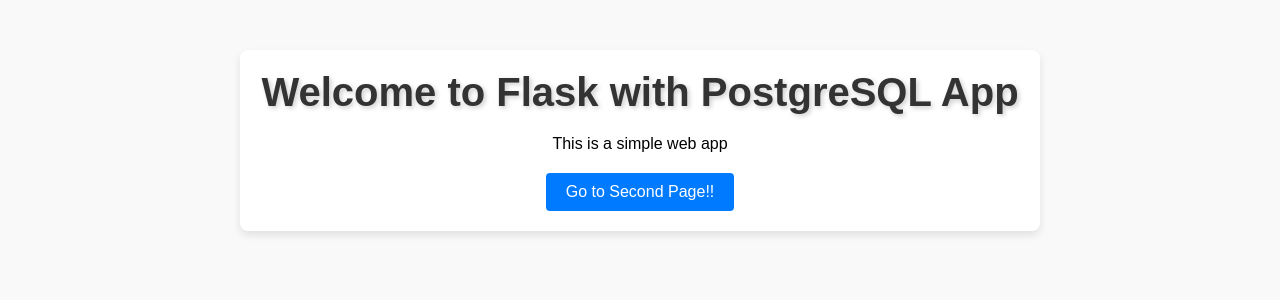
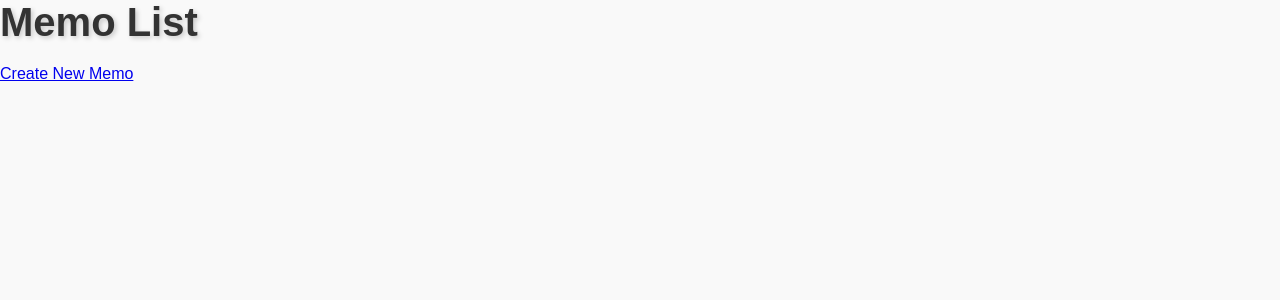
Before and after one commit to urassh/docker-flask-app, a Flask app: page / in a window 1280 px wide. Shown: the top 300 px of the page. Run offline with Flask 3, Linux system fonts and the light colour scheme.

Commit message:
feat: index.html

```diff
--- a/app/templates/index.html
+++ b/app/templates/index.html
@@ -3,17 +3,18 @@
 <head>
     <meta charset="UTF-8">
     <meta name="viewport" content="width=device-width, initial-scale=1.0">
-    <title>Home</title>
+    <title>Memo App</title>
     <link rel="stylesheet" href="{{ url_for('static', filename='css/styles.css') }}">
 </head>
 <body>
-    <div class="container">
-        <h1>Welcome to Flask with PostgreSQL App</h1>
-        <p>This is a simple web app</p>
-
-        <form action="{{ url_for('show_second') }}" method="get">
-            <button type="submit">Go to Second Page!!</button>
-        </form>
-    </div>
+    <h1>Memo List</h1>
+    <a href="{{ url_for('create_memo') }}">Create New Memo</a>
+    <ul>
+        {% for memo in memos %}
+        <li>
+            <a href="{{ url_for('view_memo', memo_id=memo.id) }}">{{ memo.title }}</a>
+        </li>
+        {% endfor %}
+    </ul>
 </body>
 </html>
```
